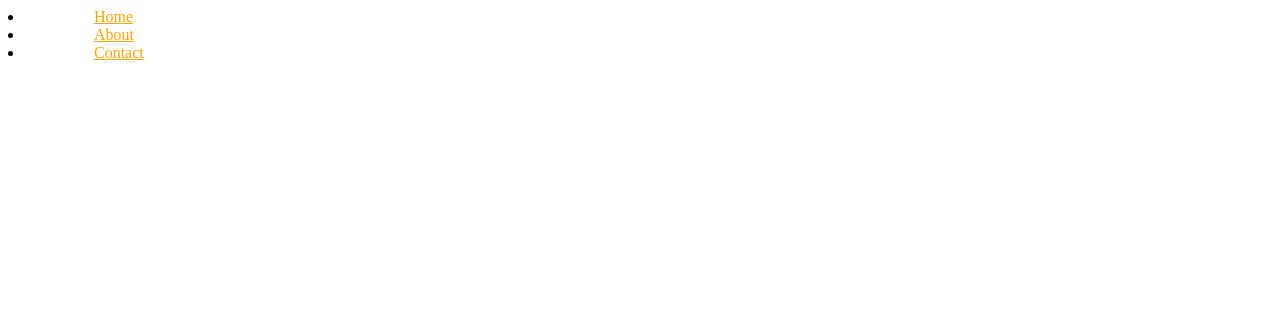
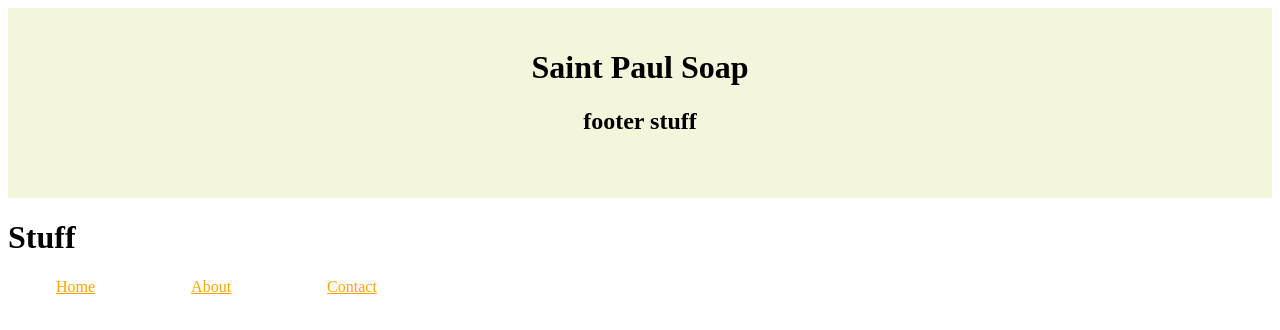
Before and after one commit to mlars84/stpaul-soap, a React (Create React App) app: page / in a window 1280 px wide. Shown: the top 330 px of the page. Built offline with nearby package versions, Linux system fonts and the light colour scheme.

Commit message:
figuring out ReatDOM.render

```diff
--- a/src/App.css
+++ b/src/App.css
@@ -4,13 +4,13 @@
 
 .AppNav {
   padding: 1rem 1rem 1rem 1rem;
-  margin: 3rem 3rem 3rem 3rem;
-  color: orange
+  margin: 2rem 2rem 2rem 2rem;
+  color: orange;
+  layout: inline;
 }
 
 .AppNav:hover {
   color: blue;
-  font-size: 20px;
 }
 
 .App-header {
--- a/src/containers/NavBar.js
+++ b/src/containers/NavBar.js
@@ -5,9 +5,9 @@ class NavBar extends Component {
   render() {
     return(
       <nav >
-        <li><a className="AppNav" href="*">Home</a></li>
-        <li><a className="AppNav" href="*">About</a></li>
-        <li><a className="AppNav" href="*">Contact</a></li>
+        <a className="AppNav" href="*">Home</a>
+        <a className="AppNav" href="*">About</a>
+        <a className="AppNav" href="*">Contact</a>
       </nav>
     )
   }
--- a/src/index.js
+++ b/src/index.js
@@ -4,10 +4,13 @@ import {Router, browserHistory} from 'react-router'
 import Routes from './routes'
 import App from './App'
 import NavBar from './containers/NavBar'
-
+import Home from './containers/Home'
 
 ReactDOM.render(
-  <NavBar
-  />,
+  <div>
+    <App />
+    <Home />
+    <NavBar />
+  </div>,
   document.getElementById('root')
 )
```
